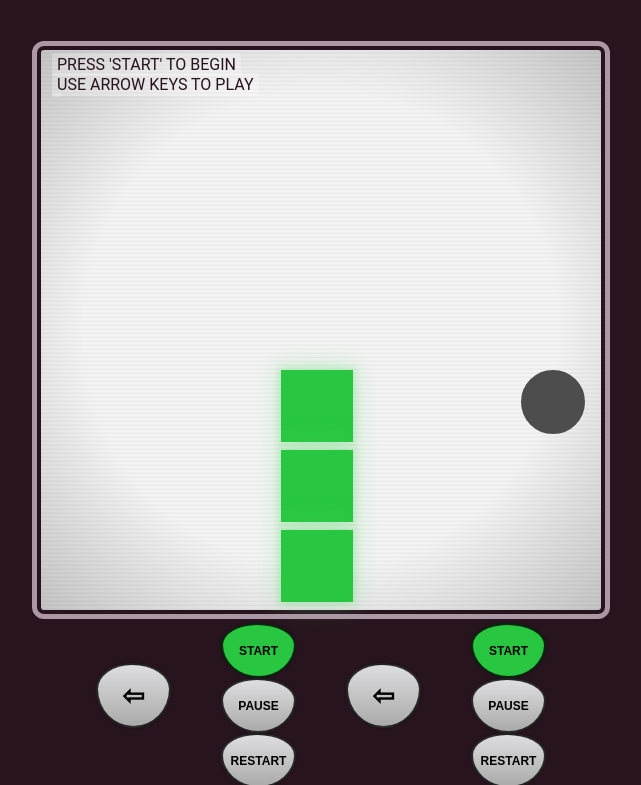
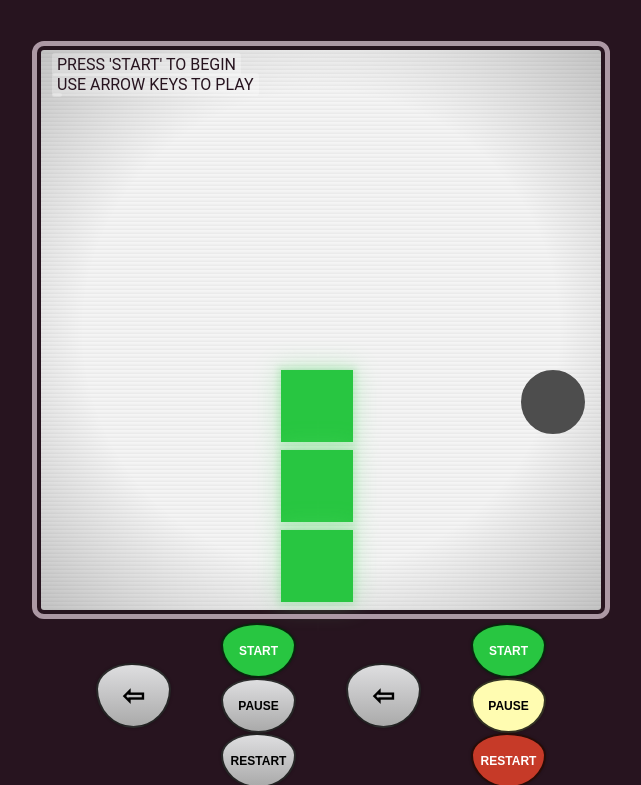
Before and after one commit to justinhaubrich/Snake, a website built with webpack: page index.html in a window 1280 px wide. Shown: the top 785 px of the page, without its empty margins (319-960 px from the left). Built offline with nearby package versions, Linux system fonts and the light colour scheme.

Commit message:
feature: improved ux

```diff
--- a/assets/js/api.js
+++ b/assets/js/api.js
@@ -264,7 +264,7 @@ exports.api = {
             localStorage.setItem("highScore", this.store.score.toString());
         }
     },
-    pause: function () { this.store.pause = true; },
+    pause: function () { this.store.pause = true; document.querySelector("#message").innerText = "Paused"; },
     restart: function () {
         this.setGameOver.bind(this);
         this.store.score = 3;
@@ -334,6 +334,7 @@ exports.api = {
     setDifficulty: function (difficulty) {
         this.store.difficulty = difficulty;
         this.store.interval = this.constants["INTERVALS"][difficulty.toUpperCase()];
+        document.querySelector("#message").innerHTML = "Difficulty: ".concat(difficulty);
     },
     changeDirection: function (direction) {
         this.store.snake.changeDirection({ keyCode: this.constants.KEYS[direction] });
--- a/assets/js/gui.js
+++ b/assets/js/gui.js
@@ -29,12 +29,14 @@ exports.gui = {
         var pause = document.createElement('button');
         pause.classList.add("big");
         pause.classList.add("button");
+        pause.classList.add("pause");
         pause.innerText = "Pause";
         pause.onclick = function () { api.pause(); };
         button_grid.append(pause);
         var restart = document.createElement('button');
         restart.classList.add("big");
         restart.classList.add("button");
+        restart.classList.add("restart");
         restart.innerText = "Restart";
         restart.onclick = function () { api.restart(); };
         button_grid.append(restart);
--- a/assets/styles/sass/main.sass
+++ b/assets/styles/sass/main.sass
@@ -26,6 +26,7 @@ body
     $light-green: #c7f0d8
     $dark-green: #43523d
     $bright-green: #28c641
+    $yellow: #fffcb1
     $red: #c63a28
     background-color: $dark-color
     color: #efefef
@@ -119,8 +120,14 @@ body
             button.button.big:hover
                 background: $mid-color
             button.button.big
+                &.start, &.restart
+                    color: white
                 &.start
                     background: $bright-green
+                &.restart
+                    background: $red
+                &.pause
+                    background: $yellow
                 font-size: 9pt
                 z-index: 10
                 cursor: pointer
--- a/assets/ts/api.ts
+++ b/assets/ts/api.ts
@@ -254,7 +254,7 @@ export const api: Api = {
             localStorage.setItem(`highScore`, this.store.score.toString())
         }
     },
-    pause () { this.store.pause = true },
+    pause () { this.store.pause = true; document.querySelector(`#message`).innerText = `Paused` },
     restart () {
         this.setGameOver.bind(this)
         this.store.score = 3
@@ -322,6 +322,7 @@ export const api: Api = {
     setDifficulty (difficulty: Difficulties): void {
         this.store.difficulty = difficulty
         this.store.interval = this.constants[`INTERVALS`][difficulty.toUpperCase()]
+        document.querySelector(`#message`).innerHTML = `Difficulty: ${difficulty}`
     },
     changeDirection(direction: `UP` | `DOWN` | `LEFT` | `RIGHT`) {
         this.store.snake.changeDirection({keyCode: this.constants.KEYS[direction]})
--- a/assets/ts/gui.ts
+++ b/assets/ts/gui.ts
@@ -30,6 +30,7 @@ export const gui = {
         const pause= document.createElement('button')
         pause.classList.add(`big`)
         pause.classList.add(`button`)
+        pause.classList.add(`pause`)
         pause.innerText = `Pause`
         pause.onclick = () => { api.pause() }
         button_grid.append(pause)
@@ -37,6 +38,7 @@ export const gui = {
         const restart= document.createElement('button')
         restart.classList.add(`big`)
         restart.classList.add(`button`)
+        restart.classList.add(`restart`)
         restart.innerText = `Restart`
         restart.onclick = () => { api.restart() }
         button_grid.append(restart)
```
Also changed, not shown: assets/styles/main.css, 1 other file.
